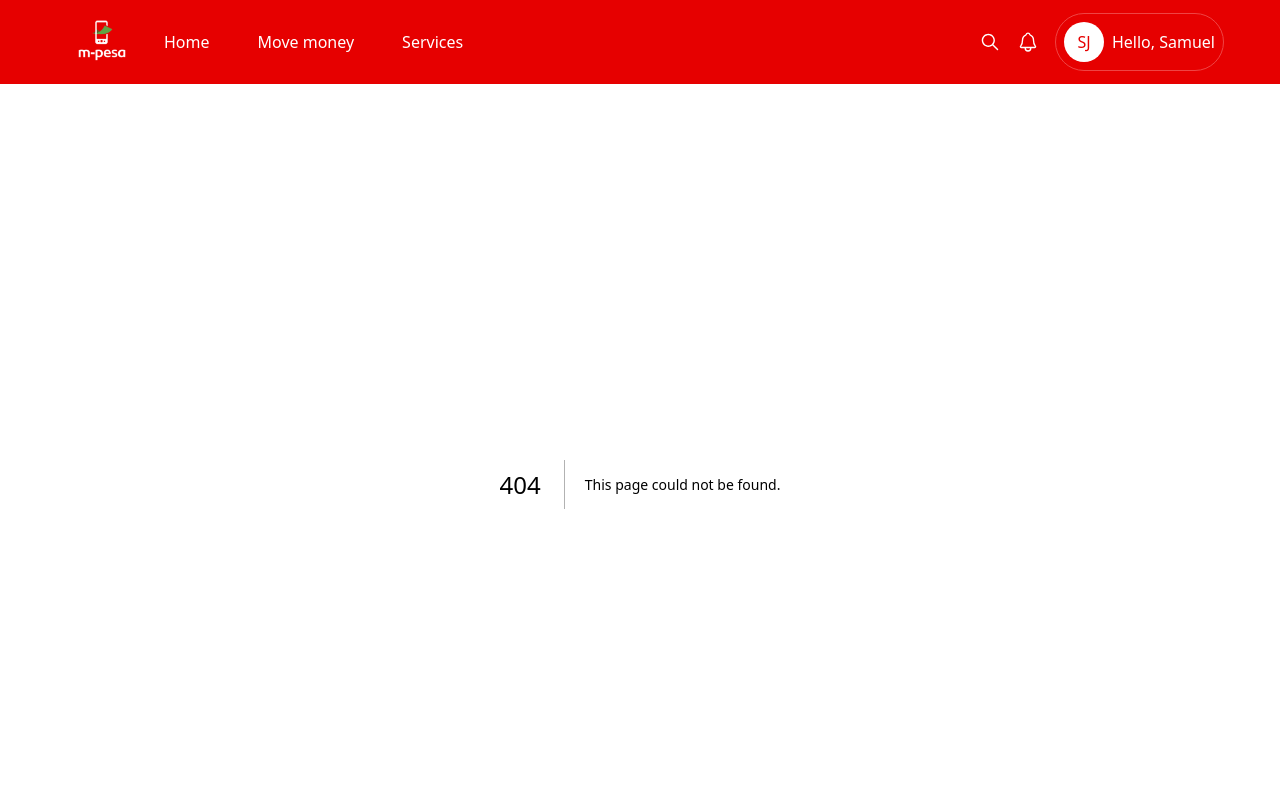
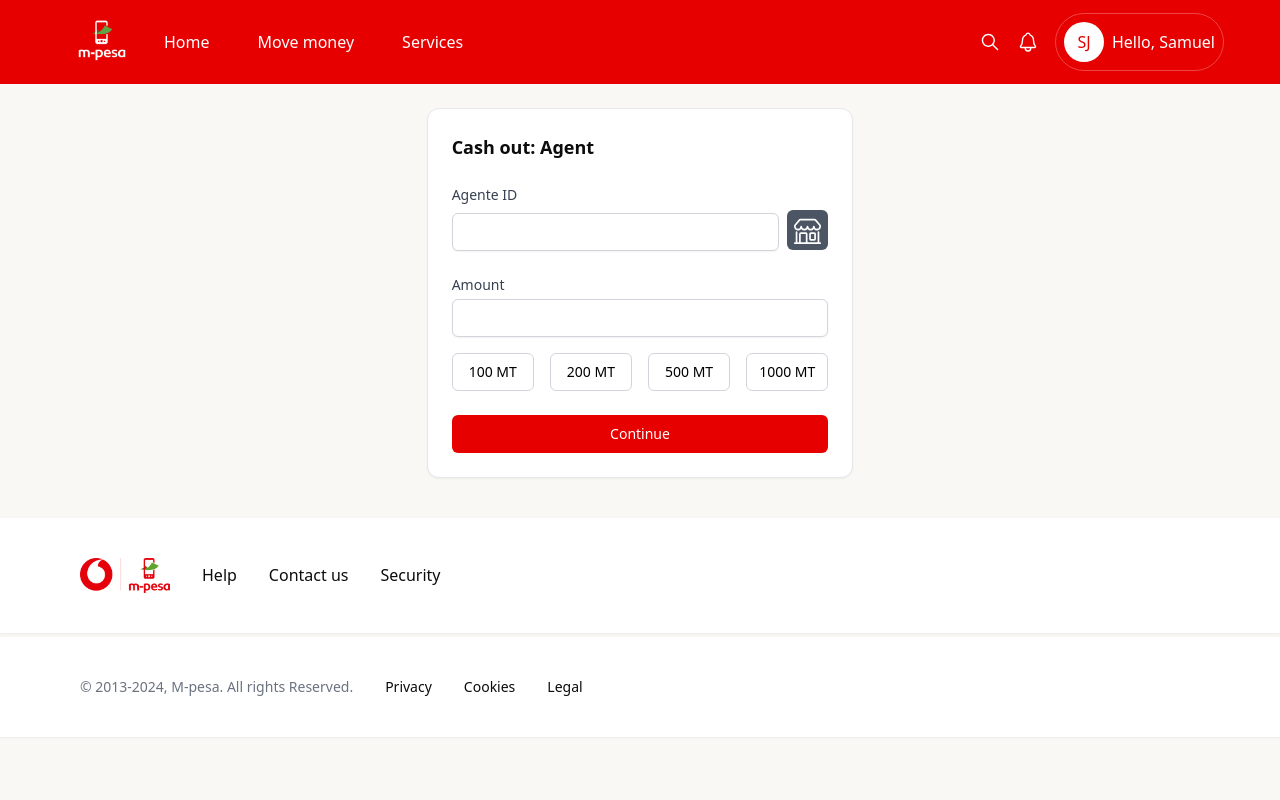
Before and after one commit to samuellangajr/My-Mpesa-Web, a Next.js app in the folder frontend/: page /cash-out in a window 1280 px wide. Before the commit this address had no page. Shown: the top 800 px of the page. Built offline with nearby package versions, Linux system fonts and the light colour scheme.

Commit message:
feat: cash out page

```diff
--- /dev/null
+++ b/frontend/src/app/cash-out/page.tsx
@@ -0,0 +1,8 @@
+import CashOut from "@/components/cashOut/index";
+export default function CashOutPage() {
+    return (
+        <main>
+            <CashOut />
+        </main>
+    );
+}
--- a/frontend/src/app/send-money/page.tsx
+++ b/frontend/src/app/send-money/page.tsx
@@ -1,5 +1,5 @@
 import SendMoney from "@/components/sendMoney/index";
-export default function MoveMoneyPage() {
+export default function SendMoneyPage() {
     return (
         <main>
             <SendMoney />
--- /dev/null
+++ b/frontend/src/components/cashOut/agentID.tsx
@@ -0,0 +1,22 @@
+import { BsShop } from "react-icons/bs";
+const AgentID: React.FC = () => {
+    return (
+        <div>
+            <label className="block text-sm font-medium text-gray-700">
+                Agente ID
+            </label>
+            <div className="mt-1 flex items-center space-x-2 relative rounded-md ">
+                <input
+                    type="text"
+                    className="mt-1 block w-full py-2 px-3 border border-gray-300 bg-white rounded-md shadow-sm focus:outline-none sm:text-sm"
+                />
+                <div className="flex items-center justify-center w-12 h-10 bg-gray-600 text-white rounded-md cursor-pointer">
+                     <BsShop size={27} />
+                </div>
+
+            </div>
+        </div>
+    );
+};
+
+export default AgentID;
--- /dev/null
+++ b/frontend/src/components/cashOut/index.tsx
@@ -0,0 +1,35 @@
+"use client";
+import React from "react";
+import PhoneNumber from "./agentID";
+import Amount from "@components/sendMoney/amount";
+import AgentID from "./agentID";
+
+const CashOut: React.FC = () => {
+    return (
+        <div className=" flex justify-center pt-6 pb-10 px-4 md:px-10 lg:px-36">
+            <div className="max-w-xl bg-white p-6 shadow-sm space-y-6 rounded-xl border">
+                <h1 className="font-bold text-lg" style={{ color: "#0c0c0d" }}>
+                    Cash out: Agent
+                </h1>
+
+                <form className="space-y-6">
+                    {/*aAgent ID */}
+                    <AgentID />
+                    {/* Amount */}
+                    <Amount />
+                    {/* Continue Button */}
+                    <div>
+                        <button
+                            type="submit"
+                            className="w-full py-2 px-4 border border-transparent text-sm font-medium rounded-md text-white bg-mpesa focus:outline-none transition-transform duration-300 hover:scale-95"
+                        >
+                            Continue
+                        </button>
+                    </div>
+                </form>
+            </div>
+        </div>
+    );
+};
+
+export default CashOut;
```
Also changed, not shown: frontend/tsconfig.json (+7 -1 lines).
